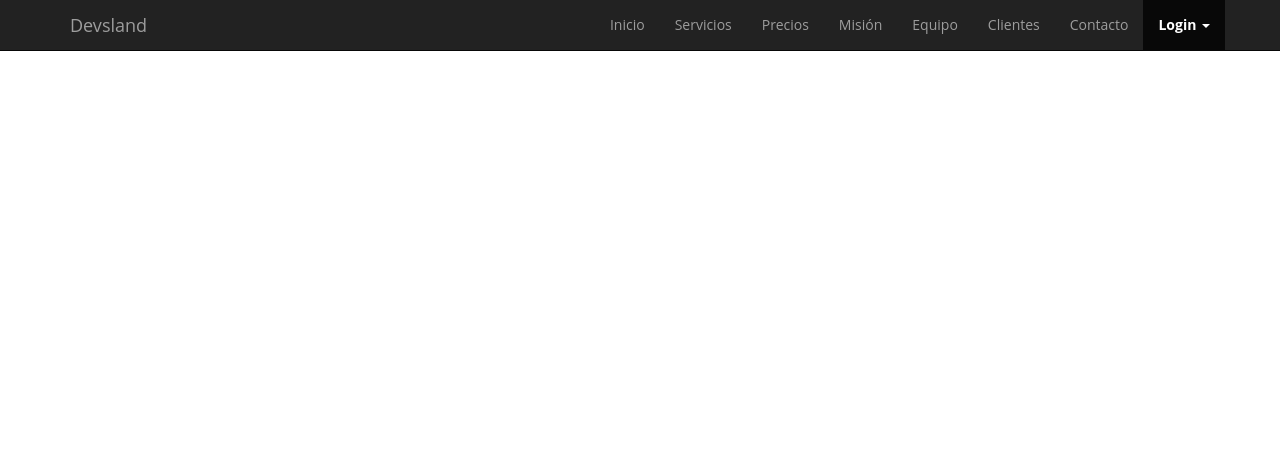
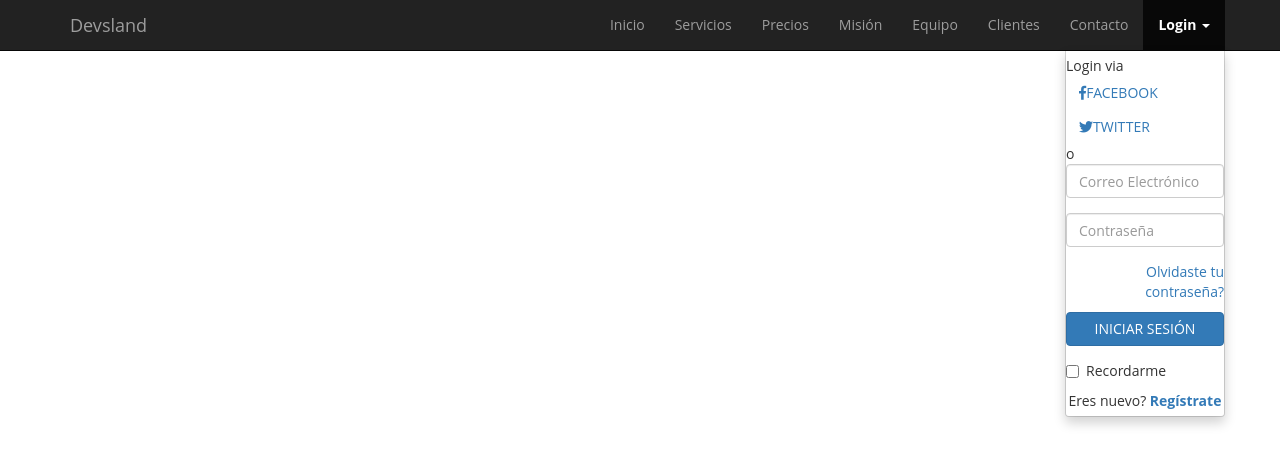
Before and after one commit to alvag/devsland-html-css-bootstrap, a plain HTML site: page index.html in a window 1280 px wide. Both pictures are taken after a click on the link "Login". Drawn offline with Linux system fonts and the light colour scheme.

Commit message:
estructura del login en el navbar

```diff
--- a/index.html
+++ b/index.html
@@ -40,6 +40,50 @@
 					<a href="#" class="dropdown-toggle" data-toggle="dropdown">
 						<b>Login</b> <span class="caret"></span>
 					</a>
+
+					<ul id="login-dp" class="dropdown-menu">
+						<li>
+							<div class="row">
+								<div class="col-md-12">
+									Login via
+									<div class="social-buttons">
+										<a href="#" class="btn btn-fb"><i class="fab fa-facebook-f"></i>Facebook</a>
+										<a href="#" class="btn btn-tw"><i class="fab fa-twitter"></i>Twitter</a>
+									</div>
+									o
+									<form class="form" role="form" method="post" action="login" accept-charset="utf-8" id="login-nav">
+
+										<div class="form-group">
+											<label for="InputEmail" class="sr-only">Correo Electrónico</label>
+											<input type="email" name="email" class="form-control" id="InputEmail" placeholder="Correo Electrónico" required>
+										</div>
+
+										<div class="form-group">
+											<label for="InputPassword" class="sr-only">Contraseña</label>
+											<input type="password" name="password" class="form-control" id="InputPassword" placeholder="Contraseña">
+										</div>
+										<div class="help-block text-right"><a href="#">Olvidaste tu contraseña?</a></div>
+
+										<div class="form-group">
+											<button type="submit" class="btn btn-primary btn-block" id="login-btn">Iniciar Sesión</button>
+										</div>
+
+										<div class="checkbox">
+											<label for="checkbox">
+												<input type="checkbox" name="checkbox" id="checkbox"> Recordarme
+											</label>
+										</div>
+
+									</form>
+								</div>
+
+								<div class="bottom text-center">
+									Eres nuevo? <a href="#"><b>Regístrate</b></a>
+								</div>
+
+							</div>
+						</li>
+					</ul>
 				</li>
 			</ul>
 		</div>
```
